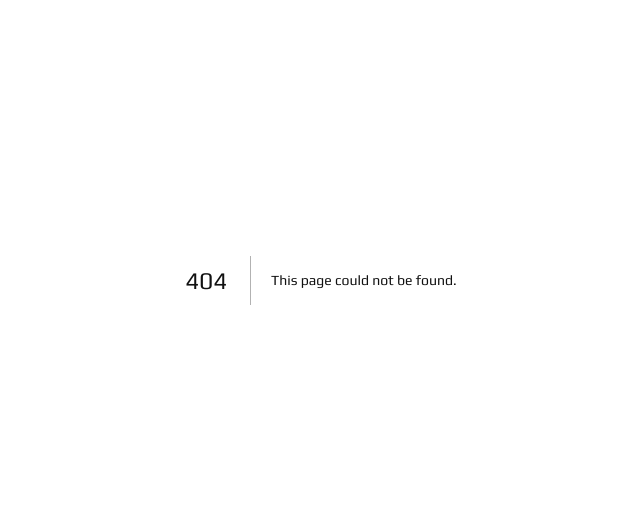
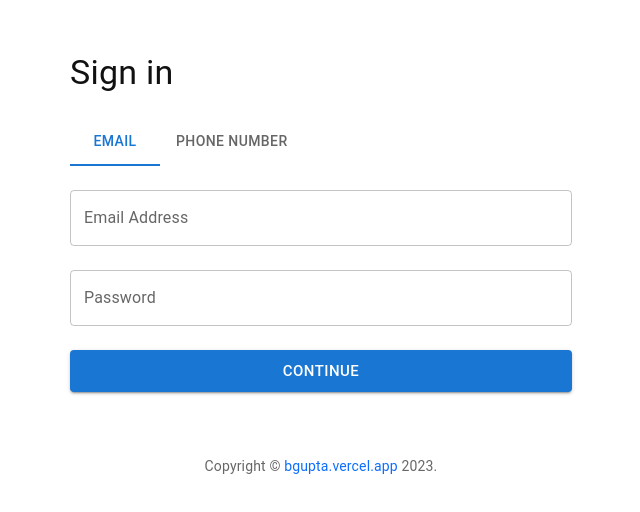
Before and after one commit to naveen723658/Portfolio-BJ, a Next.js app: page /admin/auth/login in a window 1280 px wide. Before the commit this address had no page. Shown: the part 120-632 px from the top of the page, without its empty margins (319-959 px from the left). Built offline with nearby package versions, Linux system fonts and the light colour scheme; a web font is replaced by a local one.

Commit message:
login page created

```diff
--- a/package.json
+++ b/package.json
@@ -14,8 +14,10 @@
     "@iconify/react": "^4.1.1",
     "@mui/material": "^5.14.2",
     "bootstrap": "^5.3.1",
+    "date-fns": "^2.30.0",
     "dotenv": "^16.3.1",
     "firebase": "^10.1.0",
+    "formik": "^2.4.3",
     "framer-motion": "^10.15.0",
     "iconify": "^1.4.0",
     "masonry-layout": "^4.2.2",
@@ -23,6 +25,7 @@
     "react": "18.2.0",
     "react-dom": "18.2.0",
     "swiper": "^10.0.4",
-    "video.js": "^8.3.0"
+    "video.js": "^8.3.0",
+    "yup": "^1.2.0"
   }
 }
--- a/pages/_document.js
+++ b/pages/_document.js
@@ -4,12 +4,9 @@ export default function Document() {
   return (
     <Html>
       <Head>
-        <link
-          href="https://fonts.googleapis.com/css2?family=Josefin+Sans:wght@300;400;500;600;700&display=swap"
-          rel="stylesheet"
-        />
+
         <link rel="preconnect" href="https://fonts.googleapis.com" />
-        <link rel="preconnect" href="https://fonts.gstatic.com" crossOrigin />
+        <link rel="preconnect" href="https://fonts.gstatic.com" crossOrigin="true" />
         <link
           href="https://fonts.googleapis.com/css2?family=Great+Vibes&family=Play:wght@400;700&family=Josefin+Sans:wght@300;400;500;600;700&family=Pacifico&family=Moirai+One&family=Monoton&display=swap"
           rel="stylesheet"
--- /dev/null
+++ b/pages/admin/auth/login.js
@@ -0,0 +1,182 @@
+import { useCallback, useState } from "react";
+import Head from "next/head";
+import { useRouter } from "next/navigation";
+import { useFormik } from "formik";
+import * as Yup from "yup";
+import {
+  Alert,
+  Box,
+  Button,
+  FormHelperText,
+  Link,
+  Stack,
+  Tab,
+  Tabs,
+  TextField,
+  Typography,
+} from "@mui/material";
+import { signInWithEmailAndPassword } from "firebase/auth";
+import { auth } from "@/firebase/auth";
+
+function Copyright(props) {
+  return (
+    <Typography
+      variant="body2"
+      color="text.secondary"
+      align="center"
+      {...props}
+    >
+      {"Copyright © "}
+      <a color="inherit" href="https://bgupta.vercel.app">
+        bgupta.vercel.app
+      </a>{" "}
+      {new Date().getFullYear()}
+      {"."}
+    </Typography>
+  );
+}
+
+const Page = () => {
+  const router = useRouter();
+  const [method, setMethod] = useState("email");
+  const formik = useFormik({
+    initialValues: {
+      email: "",
+      password: "",
+      submit: null,
+    },
+    validationSchema: Yup.object({
+      email: Yup.string()
+        .email("Must be a valid email")
+        .max(255)
+        .required("Email is required"),
+      password: Yup.string().max(255).required("Password is required"),
+    }),
+    onSubmit: async (values, helpers) => {
+      try {
+        await signInWithEmailAndPassword(auth, values.email, values.password)
+          .then((userCredential) => {
+            const user = userCredential.user;
+            console.log(user);
+          })
+          .catch((error) => {
+            const errorCode = error.code;
+            const errorMessage = error.message;
+            console.log(errorCode, errorMessage);
+            try {
+              setError(errorCode.split("/")[1].split("-").join(" "));
+            } catch (error) {
+              setError("Something went wrong");
+            }
+          });
+        router.push("/admin");
+      } catch (err) {
+        helpers.setStatus({ success: false });
+        helpers.setErrors({ submit: err.message });
+        helpers.setSubmitting(false);
+      }
+    },
+  });
+
+  const handleMethodChange = useCallback((event, value) => {
+    setMethod(value);
+  }, []);
+
+  return (
+    <>
+      <Head>
+        <title>Login | Brijesh Gupta Portfolio</title>
+      </Head>
+      <Box
+        sx={{
+          backgroundColor: "background.paper",
+          width: "100vw",
+          minHeight: "100vh",
+          color: "#ffff",
+          flex: "1 1 auto",
+          alignItems: "center",
+          display: "flex",
+          justifyContent: "center",
+        }}
+      >
+        <Box
+          sx={{
+            maxWidth: 550,
+            px: 3,
+            py: "100px",
+            width: "100%",
+          }}
+        >
+          <div>
+            <Stack spacing={1} sx={{ mb: 3 }}>
+              <Typography variant="h4">Sign in</Typography>
+            </Stack>
+            <Tabs onChange={handleMethodChange} sx={{ mb: 3 }} value={method}>
+              <Tab label="Email" value="email" />
+              <Tab label="Phone Number" value="phoneNumber" />
+            </Tabs>
+            {method === "email" && (
+              <form noValidate onSubmit={formik.handleSubmit}>
+                <Stack spacing={3}>
+                  <TextField
+                    error={!!(formik.touched.email && formik.errors.email)}
+                    fullWidth
+                    helperText={formik.touched.email && formik.errors.email}
+                    label="Email Address"
+                    name="email"
+                    onBlur={formik.handleBlur}
+                    onChange={formik.handleChange}
+                    type="email"
+                    value={formik.values.email}
+                  />
+                  <TextField
+                    error={
+                      !!(formik.touched.password && formik.errors.password)
+                    }
+                    fullWidth
+                    helperText={
+                      formik.touched.password && formik.errors.password
+                    }
+                    label="Password"
+                    name="password"
+                    onBlur={formik.handleBlur}
+                    onChange={formik.handleChange}
+                    type="password"
+                    value={formik.values.password}
+                  />
+                </Stack>
+                {formik.errors.submit && (
+                  <Typography color="error" sx={{ mt: 3 }} variant="body2">
+                    {formik.errors.submit}
+                  </Typography>
+                )}
+                <Button
+                  fullWidth
+                  size="large"
+                  sx={{ mt: 3 }}
+                  type="submit"
+                  variant="contained"
+                >
+                  Continue
+                </Button>
+              </form>
+            )}
+            {method === "phoneNumber" && (
+              <div>
+                <Typography sx={{ mb: 1 }} variant="h6">
+                  Not available in the demo
+                </Typography>
+                <Typography color="text.secondary">
+                  To prevent unnecessary costs we disabled this feature in the
+                  demo.
+                </Typography>
+              </div>
+            )}
+          </div>
+          <Copyright sx={{ mt: 8, mb: 4 }} />
+        </Box>
+      </Box>
+    </>
+  );
+};
+export default Page;
--- a/src/firebase/app.jsx
+++ b/src/firebase/app.jsx
@@ -1,7 +1,7 @@
 import { initializeApp } from "firebase/app";
 
 const firebaseConfig = {
-  apiKey: process.env.NEXT_PUBLIC_apiKey,
+  apiKey: process.env.NEXT_PUBLIC_FIREBASE_apiKey,
   authDomain: process.env.NEXT_PUBLIC_authDomain,
   projectId: process.env.NEXT_PUBLIC_projectId,
   storageBucket: process.env.NEXT_PUBLIC_storageBucket,
--- /dev/null
+++ b/src/firebase/auth.jsx
@@ -0,0 +1,19 @@
+import { getAuth } from "firebase/auth";
+import { useEffect } from "react";
+import { useState, createContext } from "react";
+import app from "./app";
+
+export const AuthContext = createContext();
+
+export const auth = getAuth(app);
+
+export default function AuthProvider({ children }) {
+  const [currentUser, setCurrentUser] = useState(null);
+  useEffect(() => {
+    auth.onAuthStateChanged(setCurrentUser);
+  }, []);
+
+  return (
+    <AuthContext.Provider value={currentUser}>{children}</AuthContext.Provider>
+  );
+}
```
Also changed, not shown: pages/admin/index.js (added, +13 -0 lines), 1 other file (tests, documents, lock files or other folders).
